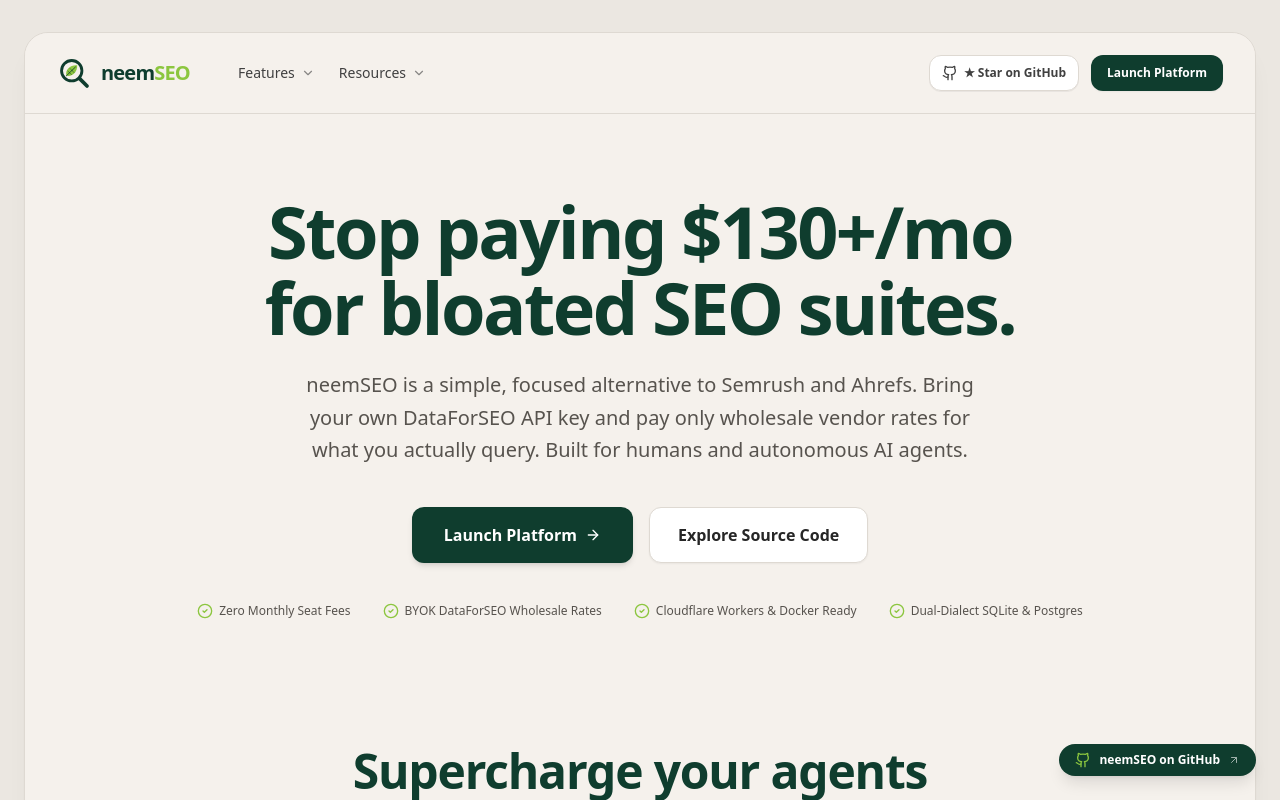
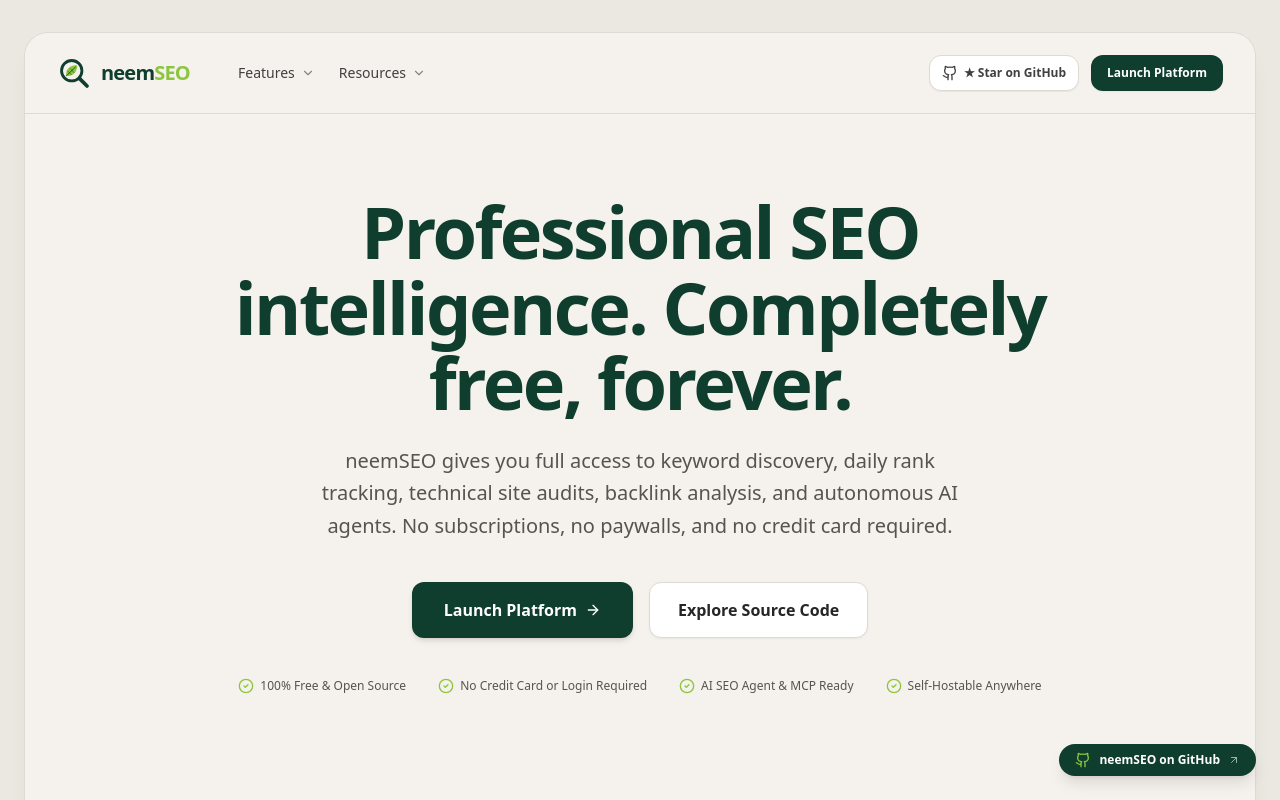
Before and after one commit to Ibrahist/neemSEO, a Next.js app: page / in a window 1280 px wide. Shown: the top 800 px of the page. Built offline with nearby package versions, Linux system fonts and the light colour scheme; no server answers.

Commit message:
feat: update hero headline and subheading to emphasize free tool with zero competitor mentions

```diff
--- a/components/marketing/hero.tsx
+++ b/components/marketing/hero.tsx
@@ -8,14 +8,14 @@ export function Hero() {
     <section className="pt-14 md:pt-20 pb-16 text-center max-w-[1080px] mx-auto px-6 flex flex-col items-center">
       {/* Main Headline */}
       <h1 className="text-4xl sm:text-6xl lg:text-7xl font-bold tracking-[-0.035em] text-[#0F3D2E] leading-[1.05] max-w-4xl text-balance">
-        Stop paying $130+/mo for bloated SEO suites.
+        Professional SEO intelligence. Completely free, forever.
       </h1>
 
       {/* Subhead */}
       <p className="mt-6 text-lg sm:text-xl text-[#57534e] max-w-2xl font-normal leading-relaxed text-balance">
-        neemSEO is a simple, focused alternative to Semrush and Ahrefs. Bring your own DataForSEO
-        API key and pay only wholesale vendor rates for what you actually query. Built for humans
-        and autonomous AI agents.
+        neemSEO gives you full access to keyword discovery, daily rank tracking, technical site
+        audits, backlink analysis, and autonomous AI agents. No subscriptions, no paywalls, and no
+        credit card required.
       </p>
 
       {/* Primary CTA Buttons */}
@@ -40,19 +40,19 @@ export function Hero() {
       <div className="mt-10 flex flex-wrap items-center justify-center gap-x-8 gap-y-3 text-xs text-[#57534e]">
         <div className="flex items-center gap-1.5">
           <CheckCircle2 className="h-4 w-4 text-[#8CC63F]" />
-          <span>Zero Monthly Seat Fees</span>
+          <span>100% Free &amp; Open Source</span>
         </div>
         <div className="flex items-center gap-1.5">
           <CheckCircle2 className="h-4 w-4 text-[#8CC63F]" />
-          <span>BYOK DataForSEO Wholesale Rates</span>
+          <span>No Credit Card or Login Required</span>
         </div>
         <div className="flex items-center gap-1.5">
           <CheckCircle2 className="h-4 w-4 text-[#8CC63F]" />
-          <span>Cloudflare Workers &amp; Docker Ready</span>
+          <span>AI SEO Agent &amp; MCP Ready</span>
         </div>
         <div className="flex items-center gap-1.5">
           <CheckCircle2 className="h-4 w-4 text-[#8CC63F]" />
-          <span>Dual-Dialect SQLite &amp; Postgres</span>
+          <span>Self-Hostable Anywhere</span>
         </div>
       </div>
     </section>
```
